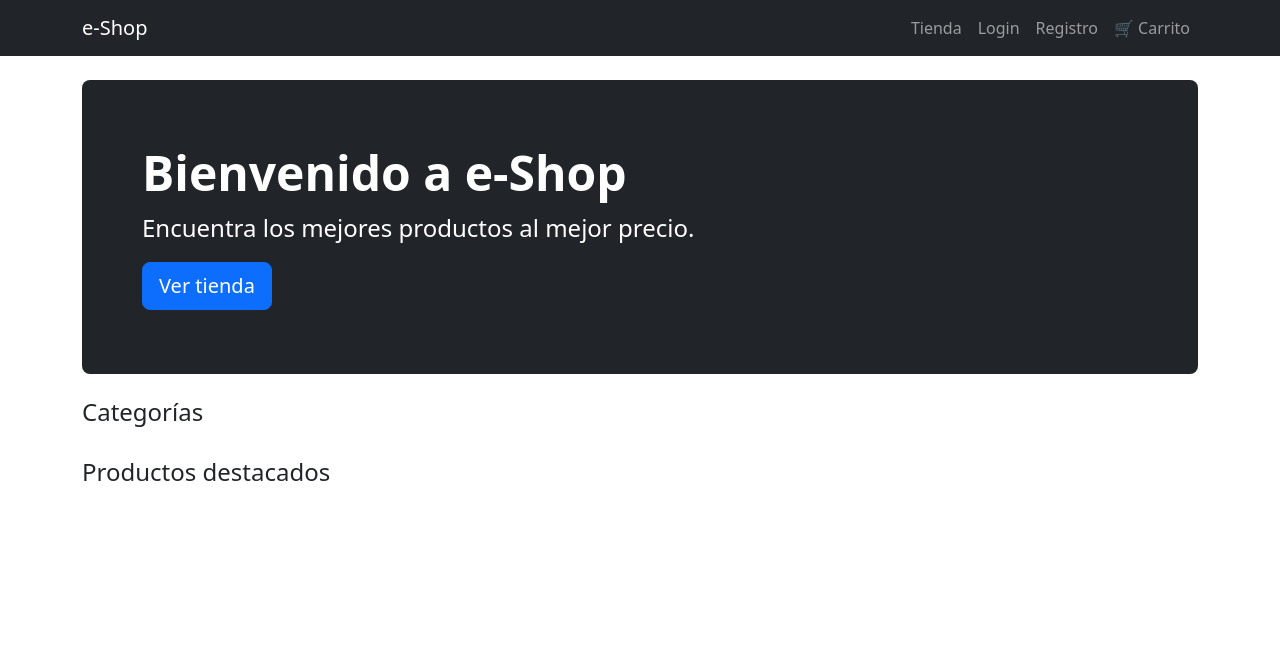
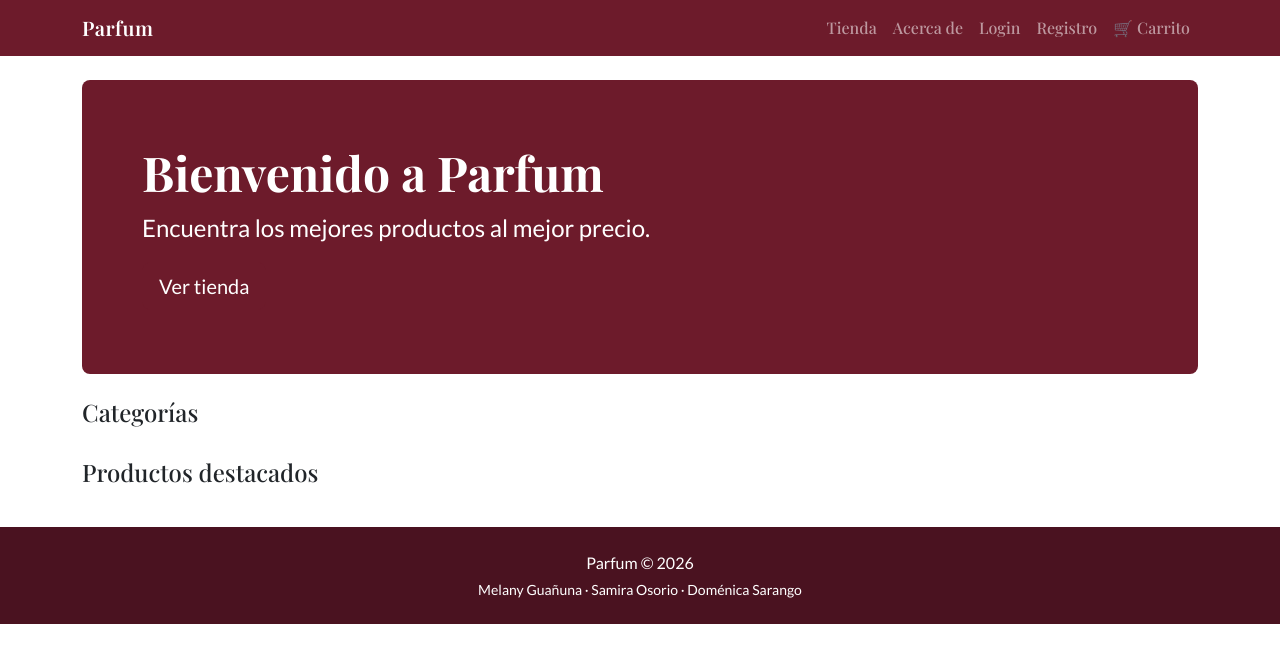
Before and after one commit to domenicadas/e-shop, a Flask app: template app/templates/public/home.html in a window 1280 px wide. Shown: the top 663 px of the page. Run offline with Flask 3, Linux system fonts and the light colour scheme; the template is opened without the code that fills it, so the values that code supplies are empty.

Commit message:
Actualización estilo y colores

```diff
--- a/app/blueprints/public/routes.py
+++ b/app/blueprints/public/routes.py
@@ -207,3 +207,9 @@ def mis_pedidos():
         usuario_id=current_user.id
     ).order_by(Pedido.fecha.desc()).all()
     return render_template('public/mis_pedidos.html', pedidos=pedidos)
+
+
+# ── ACERCA DE ─────────────────────────────────────────────────────
+@public_bp.route('/acerca-de')
+def acerca_de():
+    return render_template('public/acerca_de.html')
--- /dev/null
+++ b/app/static/css/style.css
@@ -0,0 +1,82 @@
+:root {
+    --vino: #6d1b2b;
+    --vino-oscuro: #4a1220;
+    --vino-claro: #9c3a4d;
+    --fuente-titulos: 'Playfair Display', serif;
+    --fuente-texto: 'Lato', sans-serif;
+}
+
+body {
+    font-family: var(--fuente-texto);
+}
+
+h1, h2, h3, h4, h5, h6,
+.navbar-brand,
+.nav-link {
+    font-family: var(--fuente-titulos);
+}
+
+.navbar-brand {
+    font-weight: 600;
+    letter-spacing: 0.5px;
+}
+
+.navbar.bg-dark,
+.bg-dark {
+    background-color: var(--vino) !important;
+}
+
+.navbar-brand:hover,
+.navbar-brand:focus {
+    color: var(--vino-claro) !important;
+}
+
+.btn-primary {
+    background-color: var(--vino);
+    border-color: var(--vino);
+}
+
+.btn-primary:hover,
+.btn-primary:focus,
+.btn-primary:active {
+    background-color: var(--vino-oscuro) !important;
+    border-color: var(--vino-oscuro) !important;
+}
+
+.btn-outline-primary {
+    color: var(--vino);
+    border-color: var(--vino);
+}
+
+.btn-outline-primary:hover,
+.btn-outline-primary:focus,
+.btn-outline-primary:active {
+    background-color: var(--vino) !important;
+    border-color: var(--vino) !important;
+    color: #fff !important;
+}
+
+.text-primary {
+    color: var(--vino) !important;
+}
+
+a {
+    color: var(--vino);
+}
+
+a:hover {
+    color: var(--vino-oscuro);
+}
+
+.nav-link:hover,
+.nav-link:focus {
+    color: var(--vino-claro) !important;
+}
+
+.texto-vino {
+    color: var(--vino);
+}
+
+.footer-vino {
+    background-color: var(--vino-oscuro);
+}
--- a/app/templates/base.html
+++ b/app/templates/base.html
@@ -3,6 +3,9 @@
 <head>
     <meta charset="UTF-8">
     <title>{% block title %}e-Commerce{% endblock %}</title>
+    <link rel="preconnect" href="https://fonts.googleapis.com">
+    <link rel="preconnect" href="https://fonts.gstatic.com" crossorigin>
+    <link rel="stylesheet" href="https://fonts.googleapis.com/css2?family=Playfair+Display:wght@500;600;700&family=Lato:wght@300;400;700&display=swap">
     <link rel="stylesheet" href="https://cdn.jsdelivr.net/npm/bootstrap@5.3.0/dist/css/bootstrap.min.css">
     <link rel="stylesheet" href="https://cdn.jsdelivr.net/npm/bootstrap-icons@1.11.3/font/bootstrap-icons.css">
     <link rel="stylesheet" href="{{ url_for('static', filename='css/style.css') }}">
@@ -10,9 +13,10 @@
 <body>
     <nav class="navbar navbar-expand-lg navbar-dark bg-dark">
         <div class="container">
-            <a class="navbar-brand" href="{{ url_for('public.home') }}">e-Shop</a>
+            <a class="navbar-brand" href="{{ url_for('public.home') }}">Parfum</a>
             <div class="navbar-nav ms-auto">
                 <a class="nav-link" href="{{ url_for('public.tienda') }}">Tienda</a>
+                <a class="nav-link" href="{{ url_for('public.acerca_de') }}">Acerca de</a>
 
                 {% if current_user.is_authenticated %}
                     {% if current_user.es_admin() %}
@@ -47,6 +51,13 @@
         {% block content %}{% endblock %}
     </div>
 
+    <footer class="footer-vino mt-5 py-4 text-center text-white">
+        <div class="container">
+            <p class="mb-1">Parfum &copy; 2026</p>
+            <p class="mb-0 small">Melany Guañuna &middot; Samira Osorio &middot; Doménica Sarango</p>
+        </div>
+    </footer>
+
     <script src="https://cdn.jsdelivr.net/npm/bootstrap@5.3.0/dist/js/bootstrap.bundle.min.js"></script>
     <script src="https://code.jquery.com/jquery-3.7.0.min.js"></script>
 
--- a/app/templates/public/home.html
+++ b/app/templates/public/home.html
@@ -1,11 +1,11 @@
 {% extends 'base.html' %}
 
-{% block title %}Inicio – e-Shop{% endblock %}
+{% block title %}Inicio – Parfum{% endblock %}
 
 {% block content %}
 <div class="p-5 mb-4 bg-dark text-white rounded-3">
   <div class="container-fluid py-3">
-    <h1 class="display-5 fw-bold">Bienvenido a e-Shop</h1>
+    <h1 class="display-5 fw-bold">Bienvenido a Parfum</h1>
     <p class="col-md-8 fs-4">Encuentra los mejores productos al mejor precio.</p>
     <a href="{{ url_for('public.tienda') }}" class="btn btn-primary btn-lg">
       Ver tienda
```
Also changed, not shown: app/templates/public/acerca_de.html (added, +27 -0 lines), app/blueprints/admin/dashboard.html (deleted).
